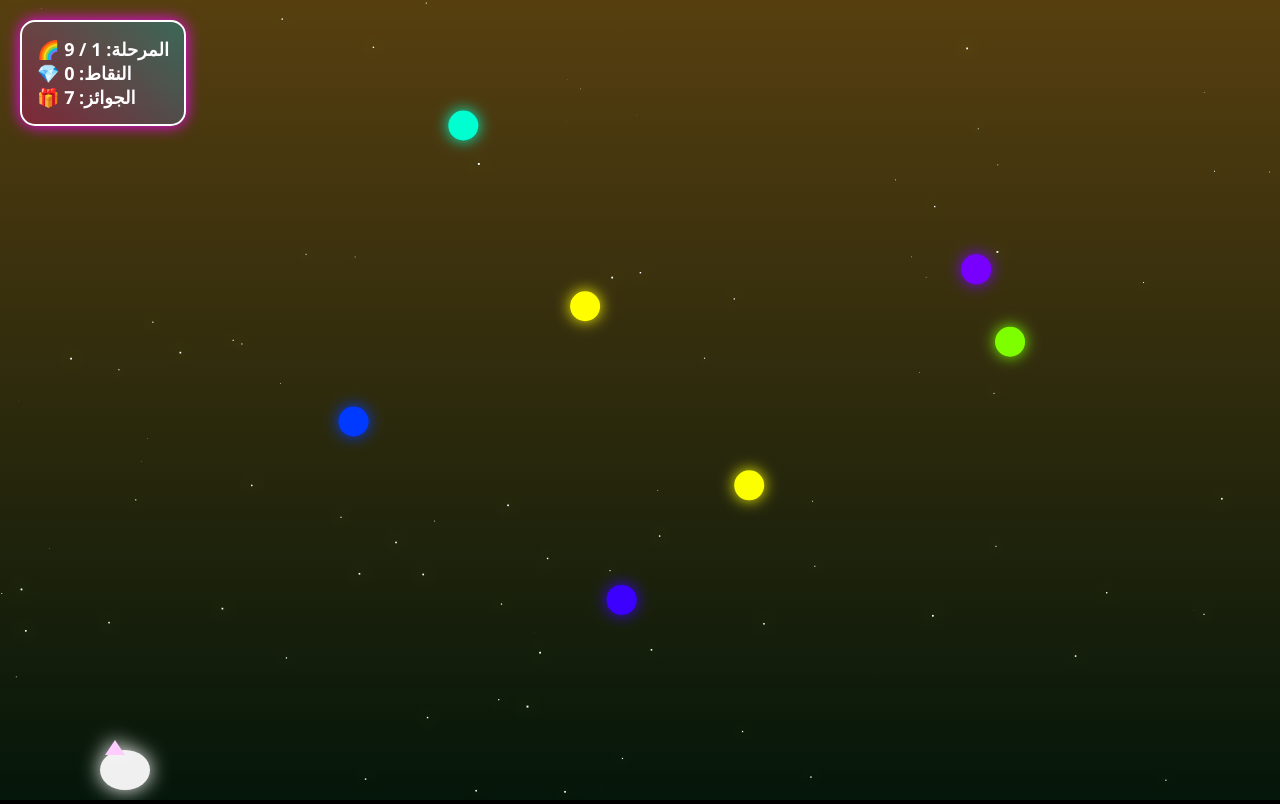
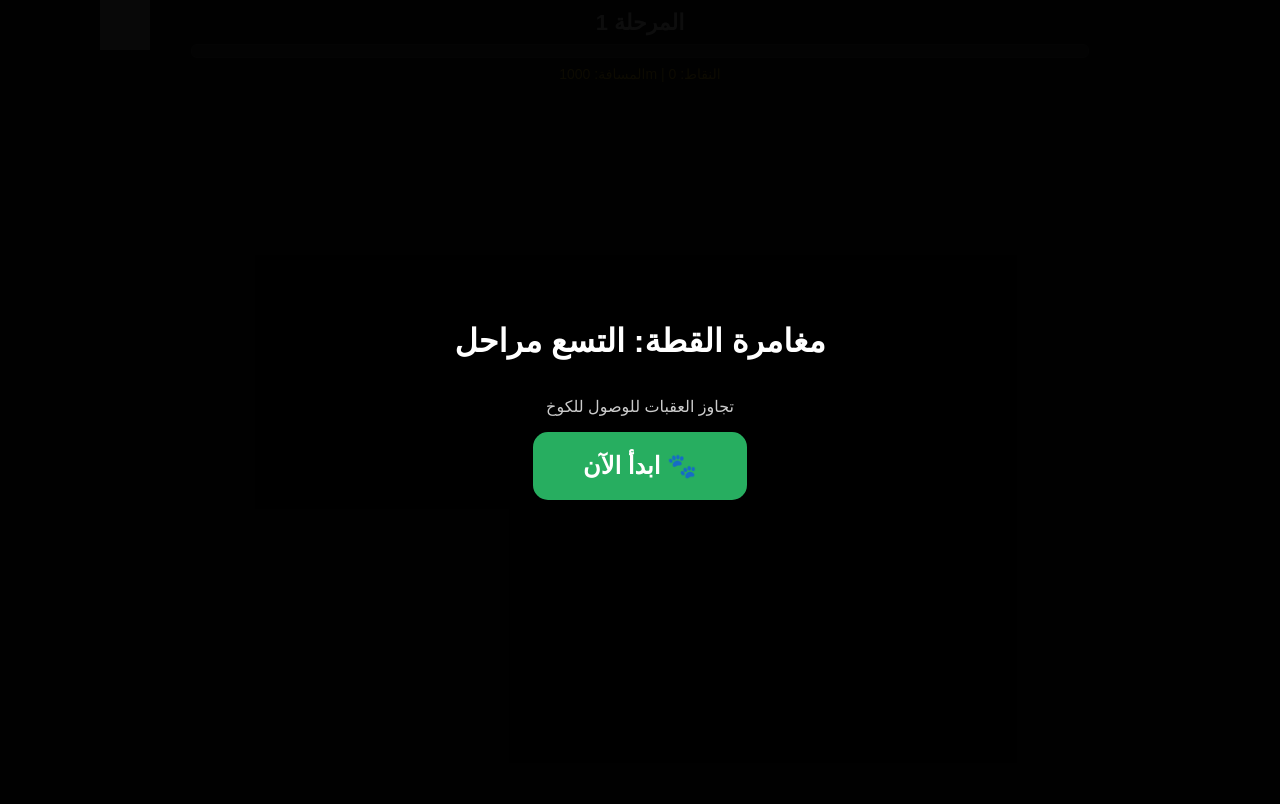
Before and after one commit to latakiano/flay-cat, a plain HTML site: page index.html in a window 1280 px wide. Drawn offline with Linux system fonts and the light colour scheme.

Commit message:
Update index.html

```diff
--- a/index.html
+++ b/index.html
@@ -2,144 +2,187 @@
 <html lang="ar">
 <head>
     <meta charset="UTF-8">
-    <title>لعبة القطة والنسر - نسخة الألوان الكاملة</title>
+    <meta name="viewport" content="width=device-width, initial-scale=1.0, maximum-scale=1.0, user-scalable=no">
+    <title>Himalayan Cat - 9 Mastered Stages</title>
     <style>
-        body { margin: 0; overflow: hidden; background: #000; font-family: 'Segoe UI', sans-serif; }
-        canvas { display: block; }
-        #ui {
-            position: absolute; top: 20px; left: 20px;
-            color: #fff; background: linear-gradient(45deg, rgba(255,0,150,0.3), rgba(0,204,255,0.3));
-            padding: 15px; border-radius: 15px; border: 2px solid #fff;
-            box-shadow: 0 0 15px #ff00ff; backdrop-filter: blur(5px);
-            font-weight: bold; font-size: 18px;
+        body { margin: 0; overflow: hidden; background: #000; font-family: sans-serif; touch-action: none; }
+        #ui { position: absolute; top: 10px; width: 100%; text-align: center; color: white; pointer-events: none; z-index: 10; }
+        .bar { width: 70%; height: 12px; background: #333; margin: 8px auto; border-radius: 6px; overflow: hidden; border: 1px solid #555; }
+        #fill { width: 0%; height: 100%; background: #00ff00; transition: width 0.2s; }
+        #overlay {
+            position: fixed; top: 0; left: 0; width: 100%; height: 100%;
+            background: rgba(0,0,0,0.95); display: flex; flex-direction: column;
+            justify-content: center; align-items: center; color: white; z-index: 1000;
         }
+        button {
+            padding: 20px 50px; font-size: 24px; cursor: pointer; border-radius: 15px;
+            border: none; background: #27ae60; color: white; font-weight: bold;
+            box-shadow: 0 5px 15px rgba(0,0,0,0.5);
+        }
+        .info { font-size: 14px; color: #f1c40f; margin-top: 5px; }
     </style>
 </head>
 <body>
 
-    <div id="ui">
-        🌈 المرحلة: <span id="lvl">1</span> / 9<br>
-        💎 النقاط: <span id="score">0</span><br>
-        🎁 الجوائز: <span id="rem">0</span>
-    </div>
+<div id="ui">
+    <div id="lvlName" style="font-size: 22px; font-weight: bold;">المرحلة 1</div>
+    <div class="bar"><div id="fill"></div></div>
+    <div class="info">المسافة: <span id="dist">1000</span>m | النقاط: <span id="score">0</span></div>
+</div>
 
-    <canvas id="game"></canvas>
+<div id="overlay">
+    <h1 id="msg">مغامرة القطة: التسع مراحل</h1>
+    <p id="subMsg" style="color: #ccc;">تجاوز العقبات للوصول للكوخ</p>
+    <button id="btn" onclick="setupStage()">ابدأ الآن 🐾</button>
+</div>
 
-    <script>
-        const canvas = document.getElementById('game');
-        const ctx = canvas.getContext('2d');
-        canvas.width = window.innerWidth;
-        canvas.height = window.innerHeight;
+<canvas id="c"></canvas>
 
-        let stage = 1;
-        let score = 0;
-        let cat = { x: 100, y: 200, w: 50, h: 40, dy: 0, gravity: 0.5, jump: -11 };
-        let eagle = { x: canvas.width + 100, y: 100, w: 80, h: 60, speed: 4 };
-        let items = [];
-        let stars = []; // لخلفية السماء اللامعة
+<script>
+    const canvas = document.getElementById('c');
+    const ctx = canvas.getContext('2d');
+    const overlay = document.getElementById('overlay');
+    const msg = document.getElementById('msg');
 
-        // توليد نجوم للخلفية
-        for(let i=0; i<100; i++) stars.push({x: Math.random()*canvas.width, y: Math.random()*canvas.height, s: Math.random()*2});
+    function resize() { canvas.width = window.innerWidth; canvas.height = window.innerHeight; }
+    window.addEventListener('resize', resize); resize();
 
-        function initStage(n) {
-            stage = n;
-            items = [];
-            eagle.x = canvas.width + 500;
-            eagle.speed = 3 + n;
-            // توزيع جوائز ملونة متوهجة
-            for(let i=0; i < (6 + n); i++) {
-                items.push({
-                    x: 200 + Math.random()*(canvas.width-300),
-                    y: 100 + Math.random()*(canvas.height-300),
-                    c: `hsl(${Math.random()*360}, 100%, 50%)`, // ألوان عشوائية مشعة
-                    type: Math.random() > 0.8 ? 'coupon' : 'gift'
-                });
-            }
-            document.getElementById('lvl').innerText = stage;
-            document.getElementById('rem').innerText = items.length;
-        }
+    // إعداد الـ 9 مراحل (7 القديمة + 2 الجديدة)
+    const stages = [
+        { n: "غابة الذئاب", m: "wolf", bg: "#0a0a0a", col: "#FFFF00", speed: 5 },
+        { n: "مقبرة الأشباح", m: "ghost", bg: "#1a0033", col: "#00FF00", speed: 7 },
+        { n: "جبال النسور", m: "eagle", bg: "#001a33", col: "#FFFFFF", speed: 9 },
+        { n: "وادي الأفاعي", m: "snake", bg: "#0d1a0d", col: "#FF8C00", speed: 11 },
+        { n: "نهر التماسيح", m: "croc", bg: "#002b2b", col: "#40E0D0", speed: 12 },
+        { n: "عرين الأسد", m: "lion", bg: "#2c1e00", col: "#FF4500", speed: 13 },
+        { n: "كهف التنين", m: "dragon", bg: "#1a0500", col: "#FF0000", speed: 15 },
+        { n: "مملكة الجليد", m: "bear", bg: "#e6fbff", col: "#33ccff", speed: 17 }, // مرحلة جديدة
+        { n: "الفضاء المظلم", m: "alien", bg: "#00001a", col: "#cc00ff", speed: 19 }  // مرحلة جديدة
+    ];
 
-        window.addEventListener('keydown', (e) => { if(e.code === 'Space') cat.dy = cat.jump; });
-        window.onclick = () => cat.dy = cat.jump;
+    const I = {
+        cat: 'https://img.icons8.com/color/96/cat--v1.png',
+        wolf: 'https://img.icons8.com/color/150/wolf.png',
+        ghost: 'https://img.icons8.com/color/150/ghost.png',
+        eagle: 'https://img.icons8.com/color/150/eagle.png',
+        snake: 'https://img.icons8.com/color/150/snake.png',
+        croc: 'https://img.icons8.com/color/150/crocodile.png',
+        lion: 'https://img.icons8.com/color/150/lion.png',
+        dragon: 'https://img.icons8.com/color/150/dragon.png',
+        bear: 'https://img.icons8.com/color/150/polar-bear.png',
+        alien: 'https://img.icons8.com/color/150/alien.png',
+        fish: 'https://img.icons8.com/color/48/fish.png',
+        cabin: 'https://img.icons8.com/color/200/log-cabin.png'
+    };
+    const imgs = {};
+    for(let k in I) { imgs[k] = new Image(); imgs[k].src = I[k]; }
 
-        function draw() {
-            // 1. خلفية ملونة متدرجة تتغير حسب المرحلة
-            let bgGrad = ctx.createLinearGradient(0, 0, 0, canvas.height);
-            bgGrad.addColorStop(0, `hsl(${stage * 40}, 70%, 20%)`);
-            bgGrad.addColorStop(1, `hsl(${stage * 40 + 100}, 70%, 5%)`);
-            ctx.fillStyle = bgGrad;
-            ctx.fillRect(0, 0, canvas.width, canvas.height);
+    let cur = 0, score = 0, dist = 1000, active = false, started = false;
+    let p = { x: 100, y: 0, v: 0 }, m = { x: -150, y: 0 }, obs = [], items = [], cabinX = -500;
 
-            // رسم النجوم المتلألئة
-            ctx.fillStyle = "white";
-            stars.forEach(s => ctx.fillRect(s.x, s.y, s.s, s.s));
+    window.setupStage = function() {
+        overlay.style.display = 'none';
+        const s = stages[cur];
+        document.getElementById('lvlName').innerText = `المرحلة ${cur+1}: ${s.n}`;
+        dist = 1000;
+        p.y = canvas.height / 2;
+        p.v = 0;
+        m.x = -150;
+        m.y = canvas.height / 2;
+        obs = [];
+        items = [];
+        cabinX = -500;
+        active = true;
+        started = false;
+    };
 
-            // 2. رسم القطة (تصميم ملون)
-            ctx.save();
-            ctx.shadowBlur = 20; ctx.shadowColor = "#fff";
-            ctx.fillStyle = "#f0f0f0"; // جسم القطة
-            ctx.beginPath();
-            ctx.ellipse(cat.x + 25, cat.y + 20, 25, 20, 0, 0, Math.PI*2);
-            ctx.fill();
-            ctx.fillStyle = "#ffccff"; // أذني القطة
-            ctx.beginPath();
-            ctx.moveTo(cat.x+5, cat.y+5); ctx.lineTo(cat.x+15, cat.y-10); ctx.lineTo(cat.x+25, cat.y+5); ctx.fill();
-            ctx.restore();
+    function die() {
+        active = false;
+        msg.innerText = "أمسك بك مفترس " + stages[cur].n;
+        document.getElementById('btn').innerText = "حاول مجدداً";
+        overlay.style.display = 'flex';
+    }
 
-            // 3. رسم النسر (من المرحلة 3) - نسر ناري
-            if(stage >= 3) {
-                eagle.x -= eagle.speed;
-                if(eagle.y < cat.y) eagle.y += 1.5; else eagle.y -= 1.5;
-                if(eagle.x < -100) eagle.x = canvas.width + 200;
+    function loop() {
+        const s = stages[cur];
+        ctx.fillStyle = s.bg;
+        ctx.fillRect(0, 0, canvas.width, canvas.height);
 
-                ctx.fillStyle = "#FF4500"; // لون ناري
-                ctx.shadowBlur = 15; ctx.shadowColor = "red";
-                ctx.beginPath();
-                ctx.moveTo(eagle.x, eagle.y);
-                ctx.lineTo(eagle.x+80, eagle.y-20); ctx.lineTo(eagle.x+80, eagle.y+40);
-                ctx.fill();
-                ctx.fillStyle = "yellow"; // منقار
-                ctx.fillRect(eagle.x-10, eagle.y+10, 15, 10);
+        if (active && started) {
+            p.v += 0.45; p.y += p.v;
+            dist -= s.speed / 10;
 
-                // اصطدام
-                if(Math.hypot(cat.x-eagle.x, cat.y-eagle.y) < 40) {
-                    alert("النسر هزمك! عد للمرحلة الأولى");
-                    score = 0; initStage(1);
+            // ذكاء الوحوش
+            if (["eagle", "dragon", "alien", "ghost"].includes(s.m)) m.y += (p.y - 100 - m.y) * 0.12;
+            else m.y += (p.y - m.y) * 0.05;
+            m.x = Math.min(p.x - 110, m.x + 0.3); // زيادة طفيفة في سرعة لحاق الوحش
+
+            if (dist <= 0) {
+                if(cabinX === -500) cabinX = canvas.width;
+                cabinX -= s.speed;
+                if(p.x > cabinX + 100) {
+                    active = false;
+                    cur++;
+                    if(cur < stages.length) {
+                        msg.innerText = "رائع! وصلت للكوخ 🏡";
+                        document.getElementById('btn').innerText = "دخول المرحلة " + (cur+1);
+                    } else {
+                        msg.innerText = "🏆 تهانينا! ختمت الـ 9 مراحل بنجاح";
+                        document.getElementById('btn').innerText = "إعادة من البداية";
+                        cur = 0; score = 0;
+                    }
+                    overlay.style.display = 'flex';
                 }
             }
 
-            // 4. رسم الجوائز (دوائر متوهجة ملونة)
-            items.forEach((item, i) => {
-                ctx.shadowBlur = 15; ctx.shadowColor = item.c;
-                ctx.fillStyle = item.c;
-                ctx.beginPath();
-                ctx.arc(item.x, item.y, 15, 0, Math.PI*2);
-                ctx.fill();
+            if (dist > 100 && (obs.length === 0 || obs[obs.length-1].x < canvas.width - 350)) {
+                let h = Math.random() * (canvas.height - 300) + 50;
+                obs.push({ x: canvas.width, t: h, g: 250 - (cur * 5), col: s.col }); // الفتحات تصغر مع تقدم المراحل
+                if(Math.random() > 0.6) items.push({ x: canvas.width + 50, y: h + 125 });
+            }
 
-                // جمع الجوائز
-                if(Math.hypot(cat.x-item.x, cat.y-item.y) < 40) {
-                    items.splice(i, 1);
-                    score += (item.type === 'coupon' ? 100 : 20);
-                    document.getElementById('score').innerText = score;
-                    document.getElementById('rem').innerText = items.length;
-                    if(items.length === 0) {
-                        if(stage < 9) initStage(stage + 1);
-                        else alert("أنت بطل حقيقي! أنهيت الـ 9 مراحل!");
-                    }
-                }
+            obs.forEach((o, i) => {
+                o.x -= s.speed;
+                if(p.x+35 > o.x && p.x+15 < o.x+60 && (p.y+15 < o.t || p.y+35 > o.t+o.g)) die();
+                if(o.x < -60) obs.splice(i, 1);
             });
 
-            // تحديث حركة القطة
-            cat.dy += cat.gravity;
-            cat.y += cat.dy;
-            if(cat.y > canvas.height - 50) { cat.y = canvas.height - 50; cat.dy = 0; }
-            if(cat.y < 0) cat.y = 0;
+            items.forEach((f, i) => {
+                f.x -= s.speed;
+                if(Math.hypot(p.x-f.x, p.y-f.y) < 45) { score += 100; items.splice(i, 1); }
+            });
 
-            requestAnimationFrame(draw);
+            if(p.y > canvas.height || p.y < 0 || p.x < m.x + 60) die();
+
+            document.getElementById('fill').style.width = (1 - (dist/1000))*100 + "%";
+            document.getElementById('dist').innerText = Math.max(0, Math.floor(dist));
+            document.getElementById('score').innerText = score;
         }
 
-        initStage(1);
-        draw();
-    </script>
+        // الرسم الملون
+        if(cabinX > -500) ctx.drawImage(imgs.cabin, cabinX, canvas.height/2-100, 200, 200);
+        ctx.drawImage(imgs[s.m], m.x, m.y, 110, 110);
+        obs.forEach(o => {
+            ctx.fillStyle = o.col;
+            ctx.shadowBlur = 10; ctx.shadowColor = o.col;
+            ctx.fillRect(o.x, 0, 60, o.t);
+            ctx.fillRect(o.x, o.t+o.g, 60, canvas.height);
+            ctx.shadowBlur = 0;
+        });
+        items.forEach(f => ctx.drawImage(imgs.fish, f.x, f.y, 40, 40));
+        ctx.drawImage(imgs.cat, p.x, p.y, 50, 50);
+
+        requestAnimationFrame(loop);
+    }
+
+    const jump = (e) => {
+        if(e.target.id === 'btn') return;
+        if(active) { started = true; p.v = -8.5; }
+    };
+    canvas.addEventListener('mousedown', jump);
+    canvas.addEventListener('touchstart', (e) => { if(e.target.id !== 'btn') { e.preventDefault(); jump(e); } }, {passive: false});
+
+    loop();
+</script>
 </body>
 </html>
```
